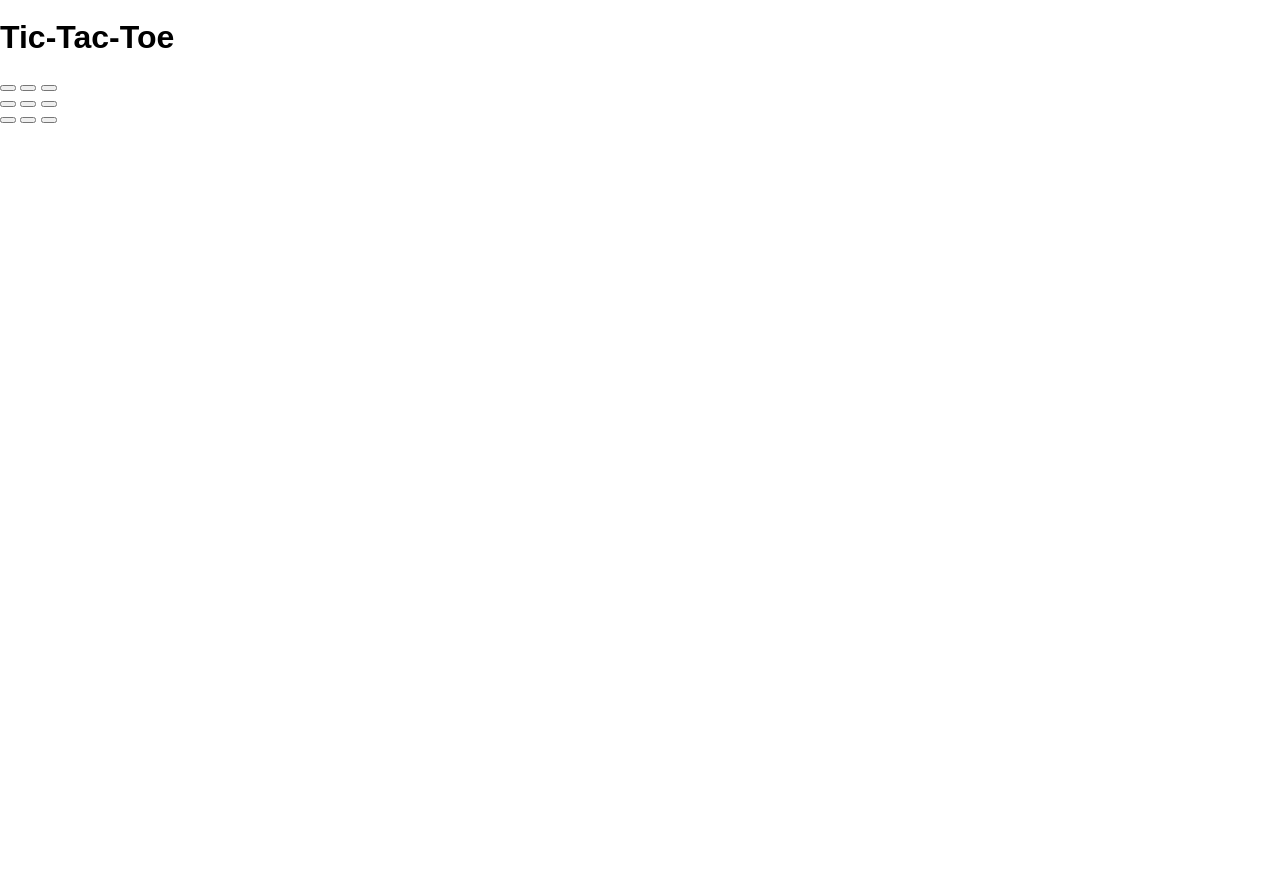
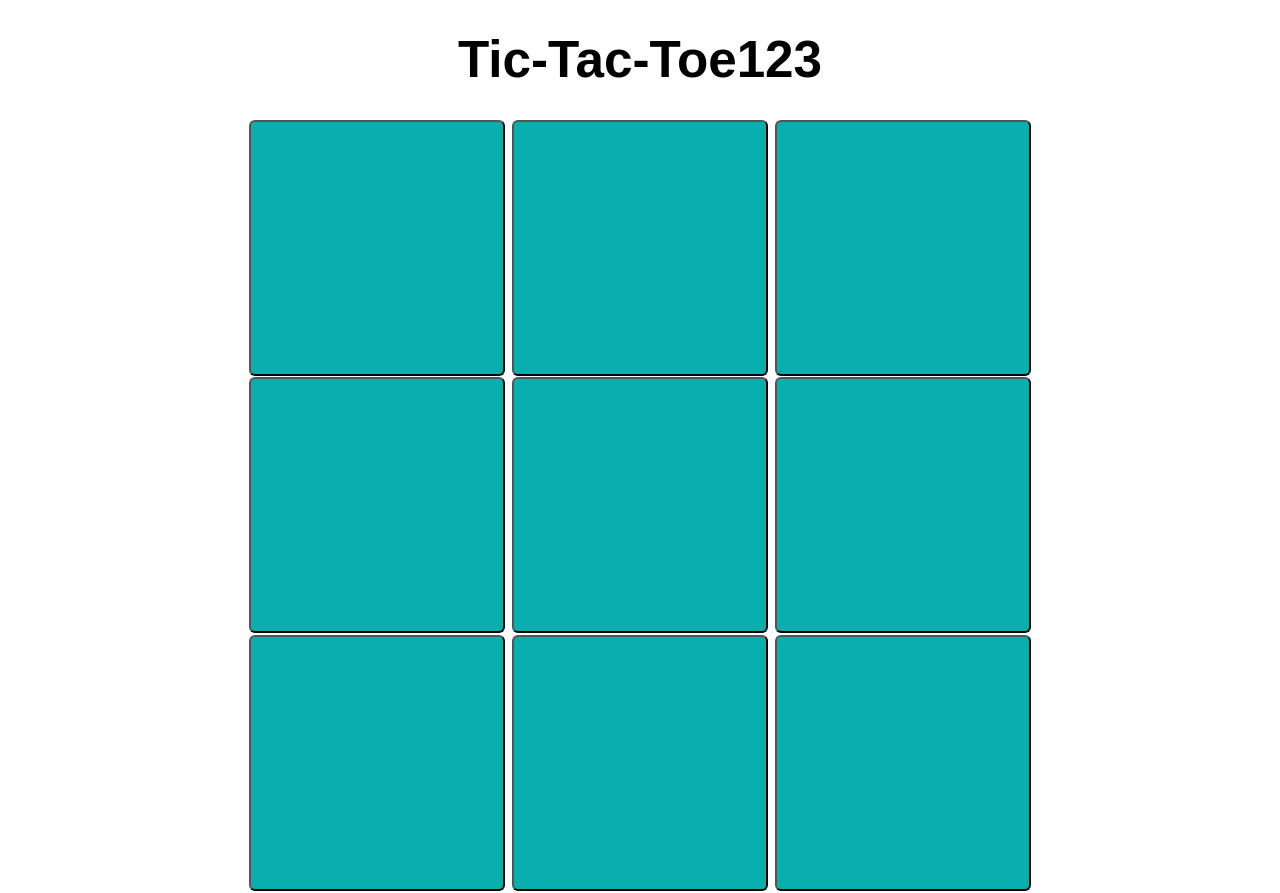
Before and after one commit to StPeteFrank/tic, a website: page public/index.html in a window 1280 px wide. Before the commit the page ends 821 px from the top, so only its background shows below. Drawn offline with Linux system fonts and the light colour scheme.

Commit message:
Buttons with a bit of css

```diff
--- a/public/index.html
+++ b/public/index.html
@@ -9,7 +9,7 @@
 
   <body>
     <header>
-        <h1>Tic-Tac-Toe</h1>
+        <h1>Tic-Tac-Toe123</h1>
     </header>
 
     <main>
--- a/public/screen.css
+++ b/public/screen.css
@@ -10,7 +10,27 @@ html {
 body {
   margin: 0;
   min-height: 100%;
-  font: 16px / 1 sans-serif;
+  font: 2vw / 1 sans-serif;
+}
+header {
+  display: flex;
+  justify-content: center;
+  background-position: center;
+}
+header img {
+  opacity: 0.5;
+}
+section {
+  display: flex;
+  align-items: center;
+  justify-content: center;
+  background-position: center;
+}
+button {
+  border-radius: 6px;
+  width: 20vw;
+  height: 20vw;
+  background-color: rgb(9, 175, 175);
 }
 
 .the-rows {
```
